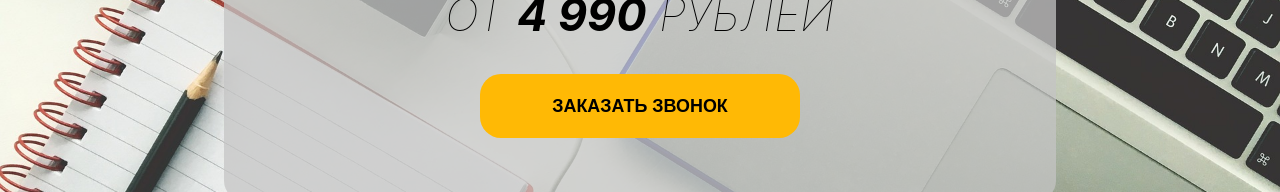
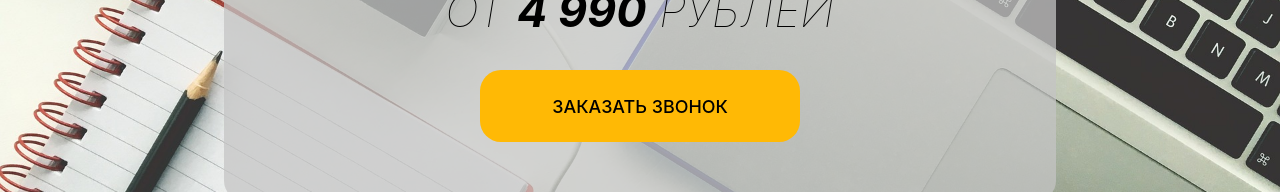
Before and after one commit to AlexCole999/fast-sites, a React (Create React App) app: page / in a window 1280 px wide. Shown: the part 440-632 px from the top of the page. Built offline with nearby package versions, Linux system fonts and the light colour scheme.

Commit message:
Premier.css --->>> fixed font-family

```diff
--- a/src/components/Screen1/Premier/Premier.css
+++ b/src/components/Screen1/Premier/Premier.css
@@ -28,10 +28,12 @@
 .Premier-content button{
   font-size: 1.4vw;
   width: 25vw;
-  height: 8vh;
+  height: 9vh;
   margin-top: 1vh;
   border-radius: 21px;
   background-color: #FFB905;
   border:0px solid;
-  font-weight: bold;
+  font-weight: 500;
+    font-family: -apple-system, BlinkMacSystemFont, 'Segoe UI', Roboto, Oxygen, Ubuntu, Cantarell, 'Open Sans', 'Helvetica Neue', sans-serif;
+
 }
```
